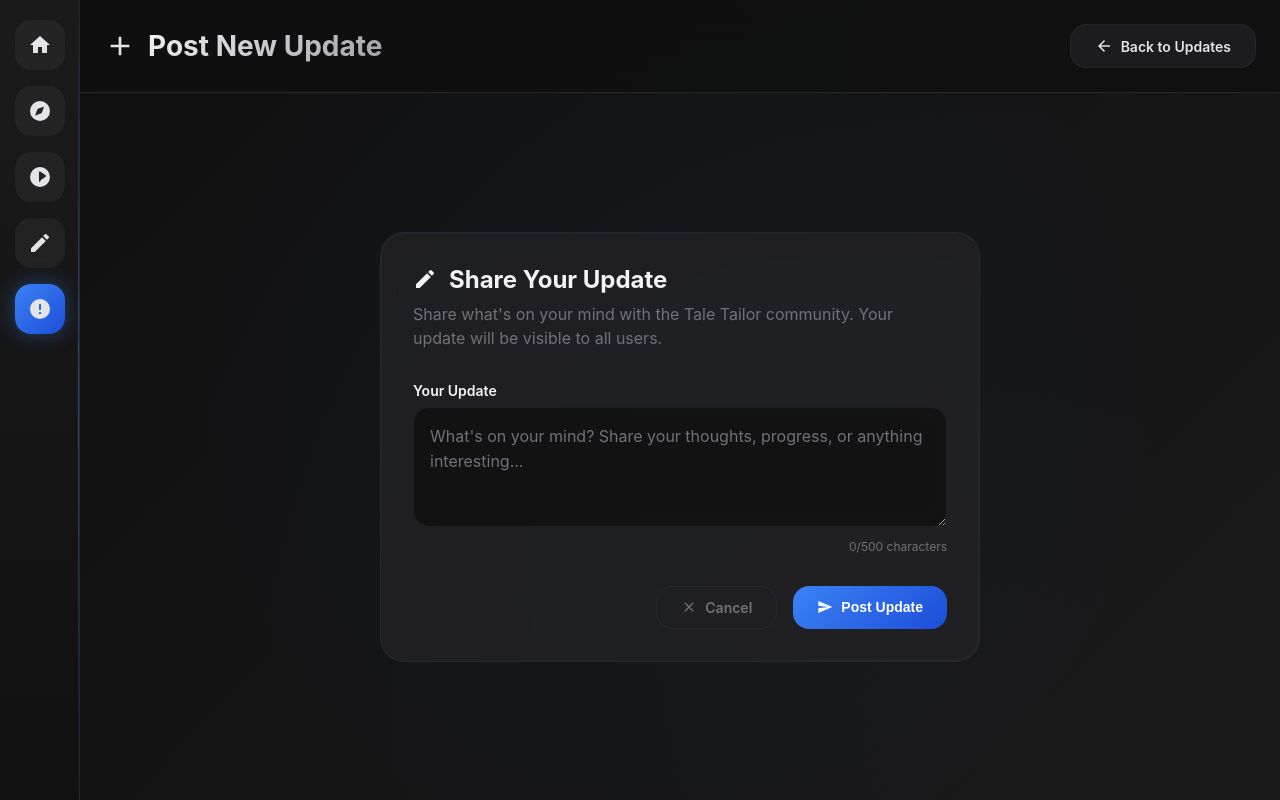
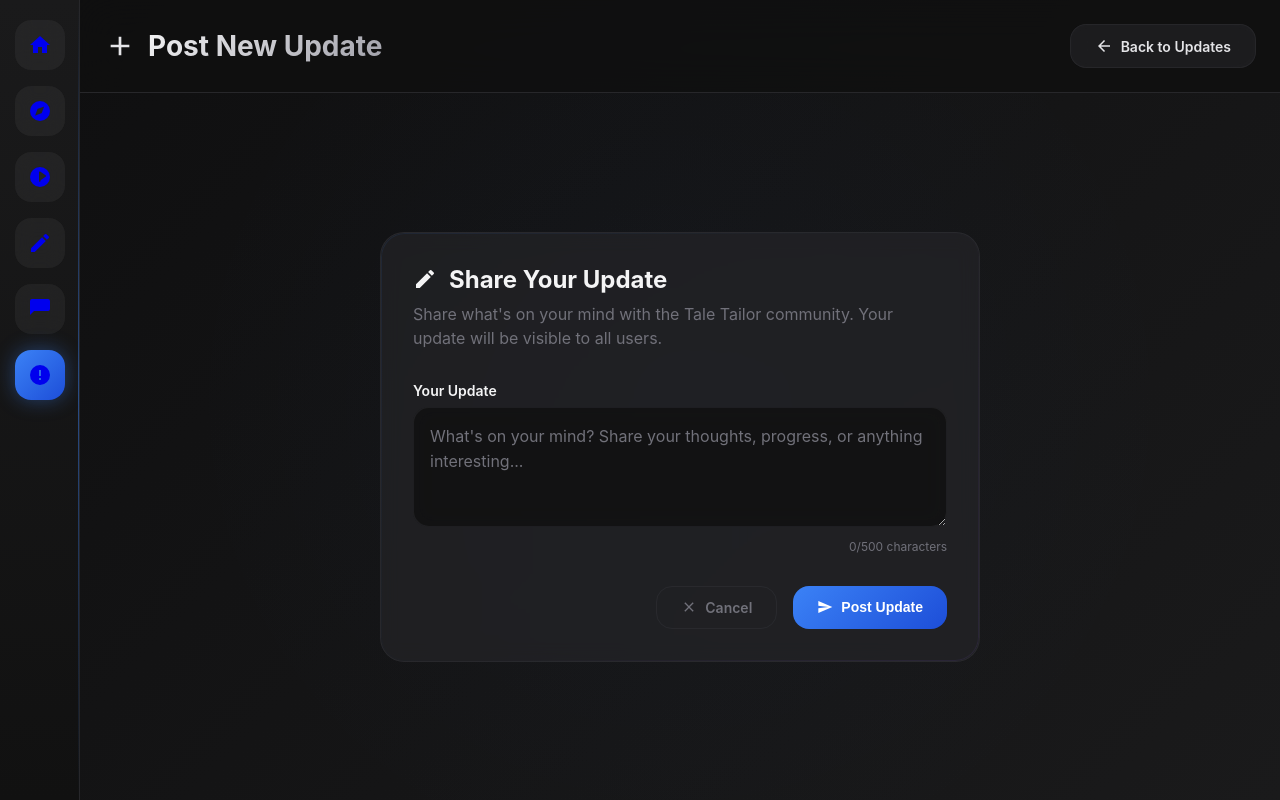
Before and after one commit to sayyedrabeeh/taletailor, a Django app: template Tatetailor/templates/post_update.html in a window 1280 px wide. Run offline with Django 5.2, Linux system fonts and the light colour scheme; the template is opened without the code that fills it, so the values that code supplies are empty; parts of the project's set-up code (start-up, migrations or seed data) failed here and were passed over.

Commit message:
fix links in   template for post  update,list update and chat

```diff
--- a/Tatetailor/templates/chatroom.html
+++ b/Tatetailor/templates/chatroom.html
@@ -639,6 +639,11 @@
                 <path d="M3 17.25V21h3.75l11.06-11.06-3.75-3.75L3 17.25zM20.71 7.04a1.003 1.003 0 0 0 0-1.42l-2.34-2.34a1.003 1.003 0 0 0-1.42 0l-1.83 1.83 3.75 3.75 1.84-1.82z"/>
                 </svg>
             </a>
+            <a href="{% url 'messaging:chat' %}" class="nav-item active" title="Chat">
+                <svg viewBox="0 0 24 24" fill="currentColor" width="28" height="28">
+                    <path d="M20 2H4a2 2 0 0 0-2 2v14l4-4h14a2 2 0 0 0 2-2V4a2 2 0 0 0-2-2z"/>
+                </svg>
+            </a>
             <a href="{% url 'messaging:updates_list' %}" class="nav-item" title="Updates">
                 <svg viewBox="0 0 24 24" fill="currentColor" width="28" height="28">
                     <path d="M12 2a10 10 0 1 0 10 10A10.011 10.011 0 0 0 12 2zm1 15h-2v-2h2zm0-4h-2V7h2z"/>
--- a/Tatetailor/templates/post_update.html
+++ b/Tatetailor/templates/post_update.html
@@ -50,7 +50,7 @@
             opacity: 0.5;
         }
 
-        .nav-item {
+       .nav-item {
             width: 50px;
             height: 50px;
             border-radius: 16px;
@@ -63,8 +63,6 @@
             position: relative;
             background: rgba(255, 255, 255, 0.05);
             backdrop-filter: blur(10px);
-            text-decoration: none;
-            color: #e4e4e7;
         }
 
         .nav-item:hover {
@@ -82,6 +80,7 @@
             height: 24px;
             fill: currentColor;
         }
+
 
         /* Main Content Area */
         .main-content {
@@ -404,6 +403,11 @@
                     <path d="M3 17.25V21h3.75l11.06-11.06-3.75-3.75L3 17.25zM20.71 7.04a1.003 1.003 0 0 0 0-1.42l-2.34-2.34a1.003 1.003 0 0 0-1.42 0l-1.83 1.83 3.75 3.75 1.84-1.82z"/>
                 </svg>
             </a>
+            <a href="{% url 'messaging:chat' %}" class="nav-item" title="Chat">
+                <svg viewBox="0 0 24 24" fill="currentColor" width="28" height="28">
+                    <path d="M20 2H4a2 2 0 0 0-2 2v14l4-4h14a2 2 0 0 0 2-2V4a2 2 0 0 0-2-2z"/>
+                </svg>
+            </a>
 
             <a href="{% url 'messaging:updates_list' %}" class="nav-item active" title="Updates">
                 <svg viewBox="0 0 24 24" fill="currentColor">
```
Also changed, not shown: Tatetailor/templates/updates_list.html (+7 -3 lines), Tatetailor/media/profile_pics/WhatsApp_Image_2025-04-17_at_09.12.48_a838a1a7.jpg (added).
